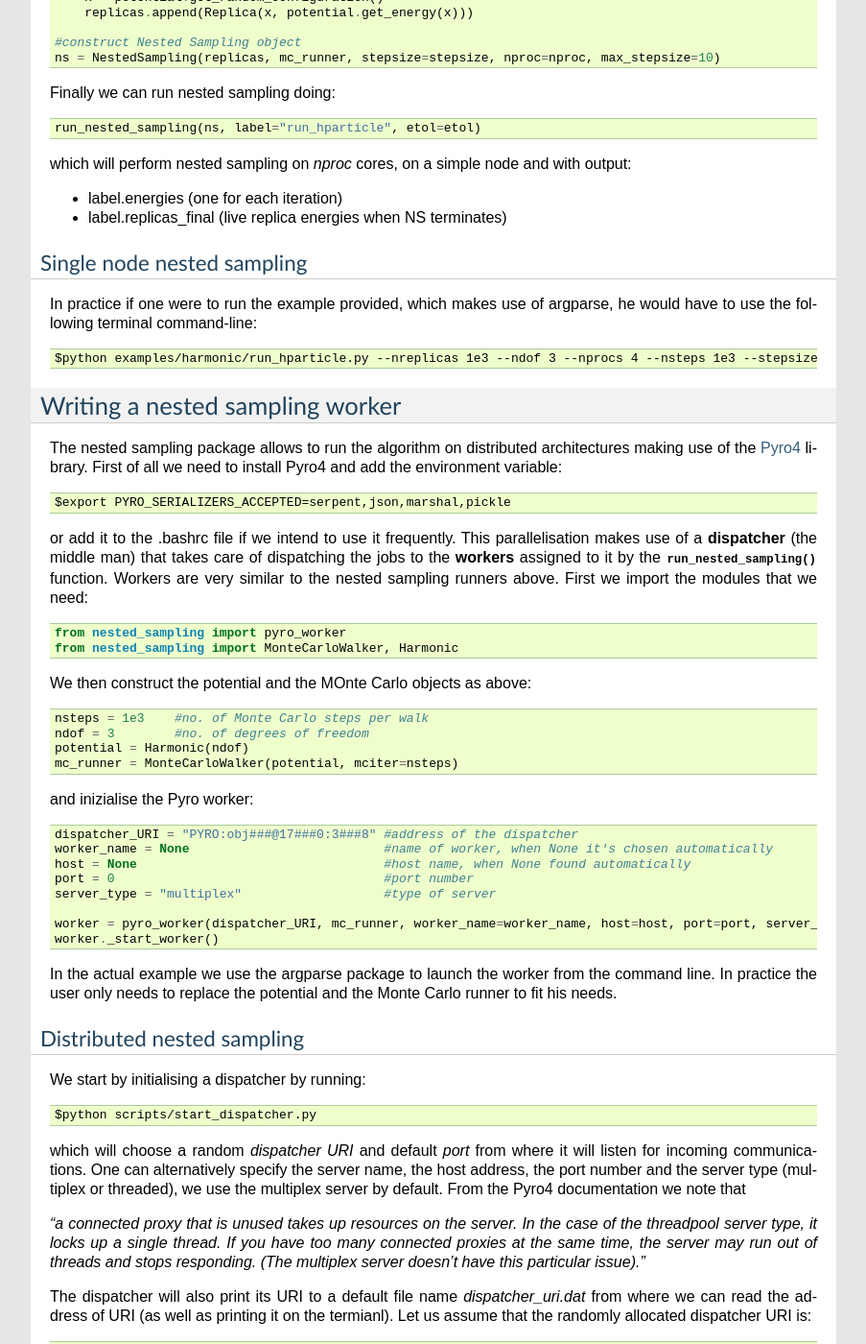
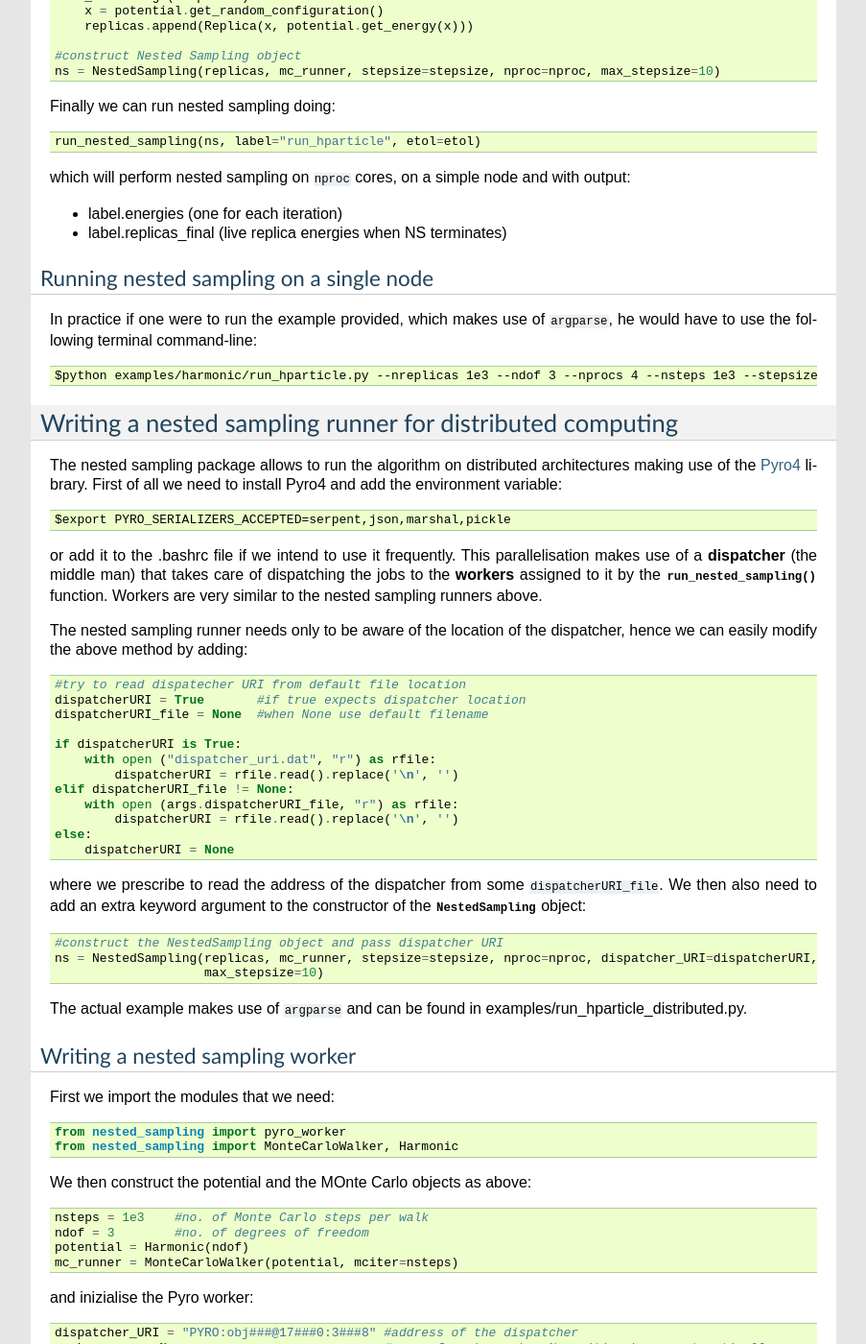
Before and after one commit to js850/nested_sampling, a Sphinx documentation site: the page built from doc/getting_started.rst, in a window 1280 px wide and 1400 px high, scrolled down 1787 px. Shown: the whole window at 96% size, without its empty margins (198-1101 px from the left). Built offline with Sphinx 7.4.7, drawn with Linux system fonts in a browser that asks for light colours; some of the changed text lies outside the part shown.

Commit message:
written get started and added example

```diff
--- a/doc/getting_started.rst
+++ b/doc/getting_started.rst
@@ -12,7 +12,7 @@ Nested sampling consists of three main elements:
 
 The :class:`NestedSampling` class fundamentally requires only three input parameters:
 
-1. a list of initial samples, which we refer to as *replicas*
+1. a list of initial samples, which we refer to as ``replicas``
 #. a callable of type :class:`MonteCarloWalker` and
 #. the number of cores on which to run the simulation.
 
@@ -20,9 +20,9 @@ Other optional arguments can be useful but we shall ignore them for the time bei
 takes care of walking the replicas under some energy (log-likelihood) constraint, to perform uniform sampling
 (rejection sampling) in phase space. :class:`MonteCarloWalker` takes as parameters:
 
-1. a **potential**, which is a class that through a *get_energy()* function,
+1. a ``potential``, which is a class that through a ``get_energy()`` function,
    returns an energy for a given a set of coordinates.
-#. a **takestep** method which is some callable that takes a set of coordinates and a step-size,
+#. a ``takestep`` method which is some callable that takes a set of coordinates and a step-size,
    displaces them (takes a step) and returns the coordinates, see for instance :func:`random_displace`.
 #. a list of accept_tests, which are additional configurational tests. For instance
    one might want the walkers to stay within a certain spherical container, as well as obeying the energy constraint.
@@ -51,7 +51,7 @@ First of all we need to import the modules that we need::
 
     from nested_sampling import NestedSampling, MonteCarloWalker, Harmonic, run_nested_sampling, Replica
 
-and choose a reasonable set of parameters (note that in the actual example we use the argparse module instead)::
+and choose a reasonable set of parameters (note that in the actual example we use the ``argparse`` module instead)::
 
     ndof = 3        #no. of degrees of freedom
     nproc = 4       #no. of cores
@@ -60,9 +60,9 @@ and choose a reasonable set of parameters (note that in the actual example we us
     stepsize = 0.1  #stepsize
     etol = 0.01     #stepsize
 
-For the potential we choose the most simple function form, that is a *ndof* dimensional harmonic well,
+For the potential we choose the most simple function form, that is a ``ndof`` dimensional harmonic well,
 which we take from the models modules. As we mentioned before each potential needs to have a
-*get_energy function* that returns the energy for a given set of coordinates::
+``get_energy`` function that returns the energy for a given set of coordinates::
 
     from nested_sampling.utils.rotations import vector_random_uniform_hypersphere
 
@@ -87,7 +87,7 @@ Now that we have a potential, we need to construct a potential object and the Mo
     #construct Monte Carlo walker
     mc_runner = MonteCarloWalker(potential, mciter=nsteps)
 
-We the need to initialise the *nreplicas* samples, we do so by uniformly sampling a set of configurations,
+We the need to initialise the ``nreplicas`` samples, we do so by uniformly sampling a set of configurations,
 and construct the :class:`NestedSampling` class object::
 
     #initialise replicas (initial uniformly samples set of configurations)
@@ -103,21 +103,22 @@ Finally we can run nested sampling doing::
 
     run_nested_sampling(ns, label="run_hparticle", etol=etol)
 
-which will perform nested sampling on *nproc* cores, on a simple node and with output:
+which will perform nested sampling on ``nproc`` cores, on a simple node and with output:
 
 * label.energies (one for each iteration)
 * label.replicas_final (live replica energies when NS terminates)
 
-Single node nested sampling
-+++++++++++++++++++++++++++
+Running nested sampling on a single node
+++++++++++++++++++++++++++++++++++++++++
 
-In practice if one were to run the example provided, which makes use of argparse, he would have
+In practice if one were to run the example provided, which makes use of ``argparse``, he would have
 to use the following terminal command-line::
 
     $python examples/harmonic/run_hparticle.py --nreplicas 1e3 --ndof 3 --nprocs 4 --nsteps 1e3 --stepsize 0.1 --etol 0.01
 
-Writing a nested sampling worker
---------------------------------
+Writing a nested sampling runner for distributed computing
+----------------------------------------------------------
+
 The nested sampling package allows to run the algorithm on distributed architectures making use of
 the `Pyro4 <https://pythonhosted.org/Pyro4/>`_ library. First of all we need to install Pyro4 and
 add the environment variable::
@@ -127,7 +128,37 @@ add the environment variable::
 or add it to the .bashrc file if we intend to use it frequently. This parallelisation makes use of a
 **dispatcher** (the middle man) that takes care of dispatching the jobs to the **workers**
 assigned to it by the :func:`run_nested_sampling` function. Workers are very similar to the
-nested sampling runners above. First we import the modules that we need::
+nested sampling runners above.
+
+The nested sampling runner needs only to be aware of the location of the dispatcher, hence we
+can easily modify the above method by adding::
+
+    #try to read dispatecher URI from default file location
+    dispatcherURI = True       #if true expects dispatcher location
+    dispatcherURI_file = None  #when None use default filename
+
+    if dispatcherURI is True:
+        with open ("dispatcher_uri.dat", "r") as rfile:
+            dispatcherURI = rfile.read().replace('\n', '')
+    elif dispatcherURI_file != None:
+        with open (args.dispatcherURI_file, "r") as rfile:
+            dispatcherURI = rfile.read().replace('\n', '')
+    else:
+        dispatcherURI = None
+
+where we prescribe to read the address of the dispatcher from some ``dispatcherURI_file``. We then also need to
+add an extra keyword argument to the constructor of the :class:`NestedSampling` object::
+
+    #construct the NestedSampling object and pass dispatcher URI
+    ns = NestedSampling(replicas, mc_runner, stepsize=stepsize, nproc=nproc, dispatcher_URI=dispatcherURI,
+                        max_stepsize=10)
+
+The actual example makes use of ``argparse`` and can be found in examples/run_hparticle_distributed.py.
+
+Writing a nested sampling worker
+++++++++++++++++++++++++++++++++
+
+First we import the modules that we need::
 
     from nested_sampling import pyro_worker
     from nested_sampling import MonteCarloWalker, Harmonic
@@ -150,16 +181,16 @@ and inizialise the Pyro worker::
     worker = pyro_worker(dispatcher_URI, mc_runner, worker_name=worker_name, host=host, port=port, server_type=server_type)
     worker._start_worker()
 
-In the actual example we use the argparse package to launch the worker from the command line. In practice the user
+In the actual example we use the ``argparse`` package to launch the worker from the command line. In practice the user
 only needs to replace the potential and the Monte Carlo runner to fit his needs.
 
-Distributed nested sampling
-+++++++++++++++++++++++++++
+Running distributed nested sampling
++++++++++++++++++++++++++++++++++++
 We start by initialising a dispatcher by running::
 
     $python scripts/start_dispatcher.py
 
-which will choose a random *dispatcher URI* and default *port* from where it will listen for incoming
+which will choose a random ``dispatcher_URI`` and default ``port`` from where it will listen for incoming
 communications. One can alternatively specify the server name, the host address, the port number and
 the server type (multiplex or threaded), we use the multiplex server by default. From the Pyro4
 documentation we note that
@@ -168,7 +199,7 @@ documentation we note that
 up a single thread. If you have too many connected proxies at the same time, the server may run out
 of threads and stops responding. (The multiplex server doesn’t have this particular issue)."*
 
-The dispatcher will also print its URI to a default file name *dispatcher_uri.dat* from where we can
+The dispatcher will also print its URI to a default file name ``dispatcher_uri.dat`` from where we can
 read the address of URI (as well as printing it on the termianl). Let us assume that the randomly
 allocated dispatcher URI is::
 
@@ -178,6 +209,14 @@ we can then start a worker by doing::
 
     $python scripts/start_worker.py 3 PYRO:obj_fbe65d26b5ed49d7bf3a590bea419a63@888.88.888.888:77777 -n 1000
 
-where the first positional argument is *ndof*, the second positional argument is the dispatcher URI and the optional
-argument *-n 1000* is the number of Monte Carlo steps to perform at each call. We can start as many workers as we like,
+where the first positional argument is ``ndof``, the second positional argument is the dispatcher URI and the optional
+argument ``-n 1000`` is the number of Monte Carlo steps to perform at each call. We can start as many workers as we like,
 although we expect that the dispatcher efficiency decreases as the number of workers increases.
+
+Finally we need to run the terminal command-line::
+
+    $python examples/harmonic/run_hparticle_distributed.py --dispatcherURI --nreplicas 1e3 --ndof 3 --nprocs 4 --nsteps 1e3 --stepsize 0.1 --etol 0.01
+
+assuming that the dispatcher was started in the same location. Alternatively we can pass
+the path to the *dispatcherURI_file* using the ``--dispatcherURI-file`` option. Note that ``--nprocs`` should
+match the nummber of workers for best efficiency.
```
Also changed, not shown: 1 other file.
